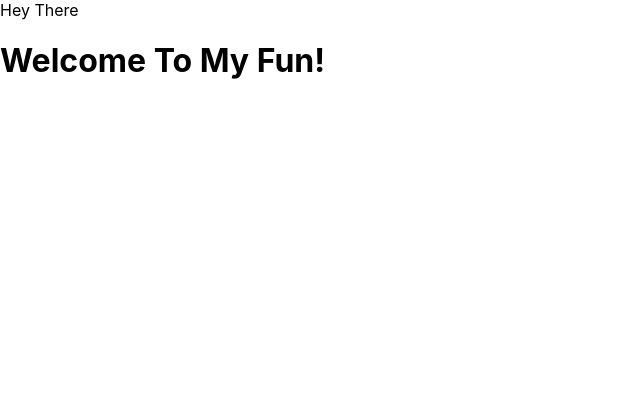
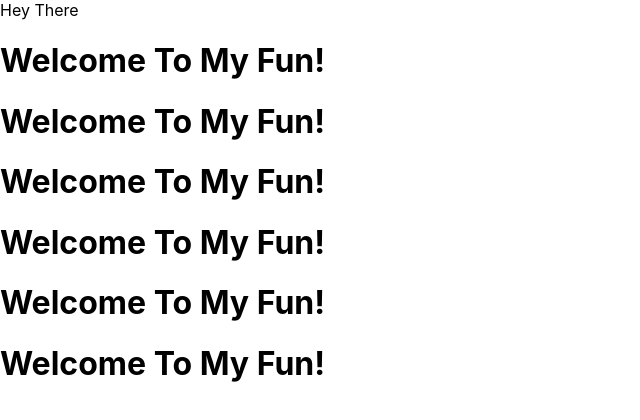
Before and after one commit to wisdom-okwen/My-Fun, a React (Create React App) app in the folder frontend/my-fun/: page / in a window 1280 px wide. Shown: the top 420 px of the page, without its empty margins (0-640 px from the left). Built offline with nearby package versions, Linux system fonts and the light colour scheme.

Commit message:
Add backend script files, update typescript version

```diff
--- a/frontend/my-fun/package.json
+++ b/frontend/my-fun/package.json
@@ -13,7 +13,7 @@
     "react": "^18.3.1",
     "react-dom": "^18.3.1",
     "react-scripts": "5.0.1",
-    "typescript": "^5.5.3",
+    "typescript": "^4.9.5",
     "web-vitals": "^2.1.4"
   },
   "scripts": {
--- a/frontend/my-fun/src/App.tsx
+++ b/frontend/my-fun/src/App.tsx
@@ -11,6 +11,11 @@ export const App: React.FC<AppProps> = ({message}) => {
         <>
             <div>{message}</div>
             <LandingPage />
+            <LandingPage />
+            <LandingPage />
+            <LandingPage />
+            <LandingPage />
+            <LandingPage />
         </>
     );
 }
```
Also changed, not shown: 1 other file (tests, documents, lock files or other folders).
